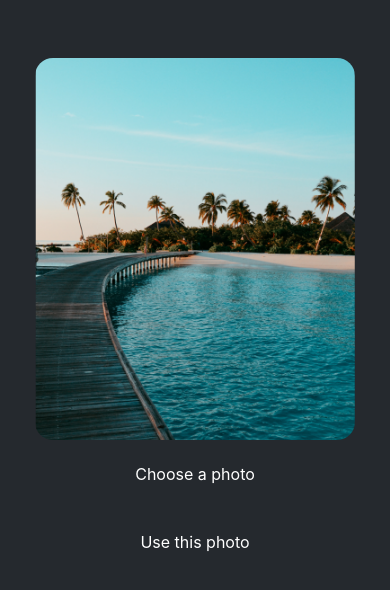
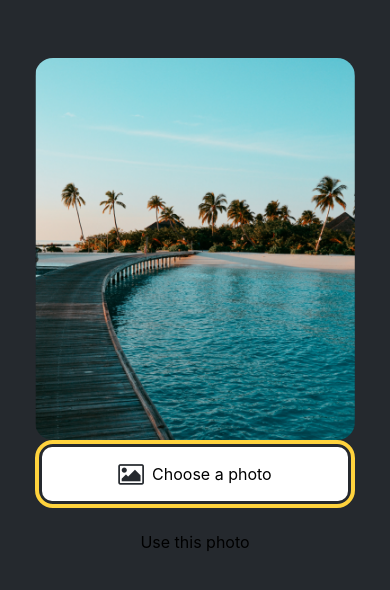
Before and after one commit to arjorb/StickerSmash, a React Native app: screen / in a window 390 px wide. Shown: the top 590 px of the page. Built offline with nearby package versions, Linux system fonts and the light colour scheme.

Commit message:
feat: Update Button component to use primary theme in App.js

```diff
--- a/App.js
+++ b/App.js
@@ -11,7 +11,7 @@ export default function App() {
         <ImageViewer PlaceholderImageSource={PlaceholderImage}/>
       </View>
       <View style={styles.footerContainer}>
-        <Button label="Choose a photo" />
+        <Button label="Choose a photo" theme="primary" />
         <Button label="Use this photo" />
       </View>
     </View>
--- a/components/Button.js
+++ b/components/Button.js
@@ -1,7 +1,33 @@
+import React from "react";
 import { View, Text, Pressable, StyleSheet } from "react-native";
-import React from "react";
+import FontAwesome from "@expo/vector-icons/FontAwesome";
+const Button = ({ label, theme }) => {
+  if (theme === "primary") {
+    return (
+      <View
+        style={[
+          styles.buttonContainer,
+          { borderWidth: 4, borderRadius: 18, borderColor: "#ffd33d" },
+        ]}
+      >
+        <Pressable
+          style={[styles.button, { backgroundColor: "#fff" }]}
+          onPress={() => alert("You pressed a button.")}
+        >
+          <FontAwesome
+            name="picture-o"
+            size={24}
+            color="#25292e"
+            style={styles.buttonIcon}
+          />
+          <Text style={[styles.buttonLabel, { color: "#000", fontSize: 16 }]}>
+            {label}
+          </Text>
+        </Pressable>
+      </View>
+    );
+  }
 
-const Button = ({ label }) => {
   return (
     <View style={styles.buttonContainer}>
       <Pressable
@@ -35,7 +61,6 @@ const styles = StyleSheet.create({
     paddingRight: 8,
   },
   buttonLabel: {
-    color: "#fff",
     fontSize: 16,
   },
 });
```
